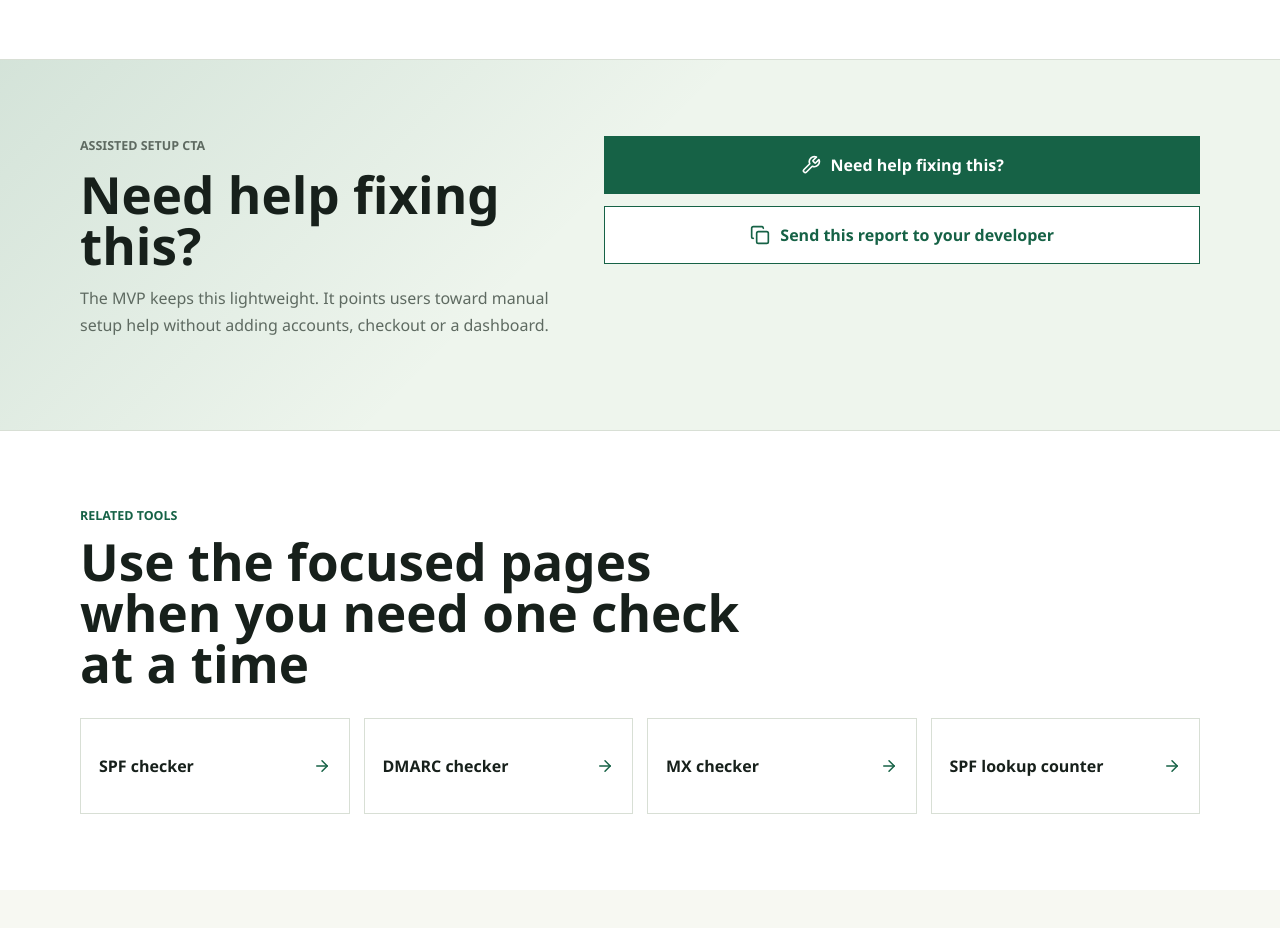
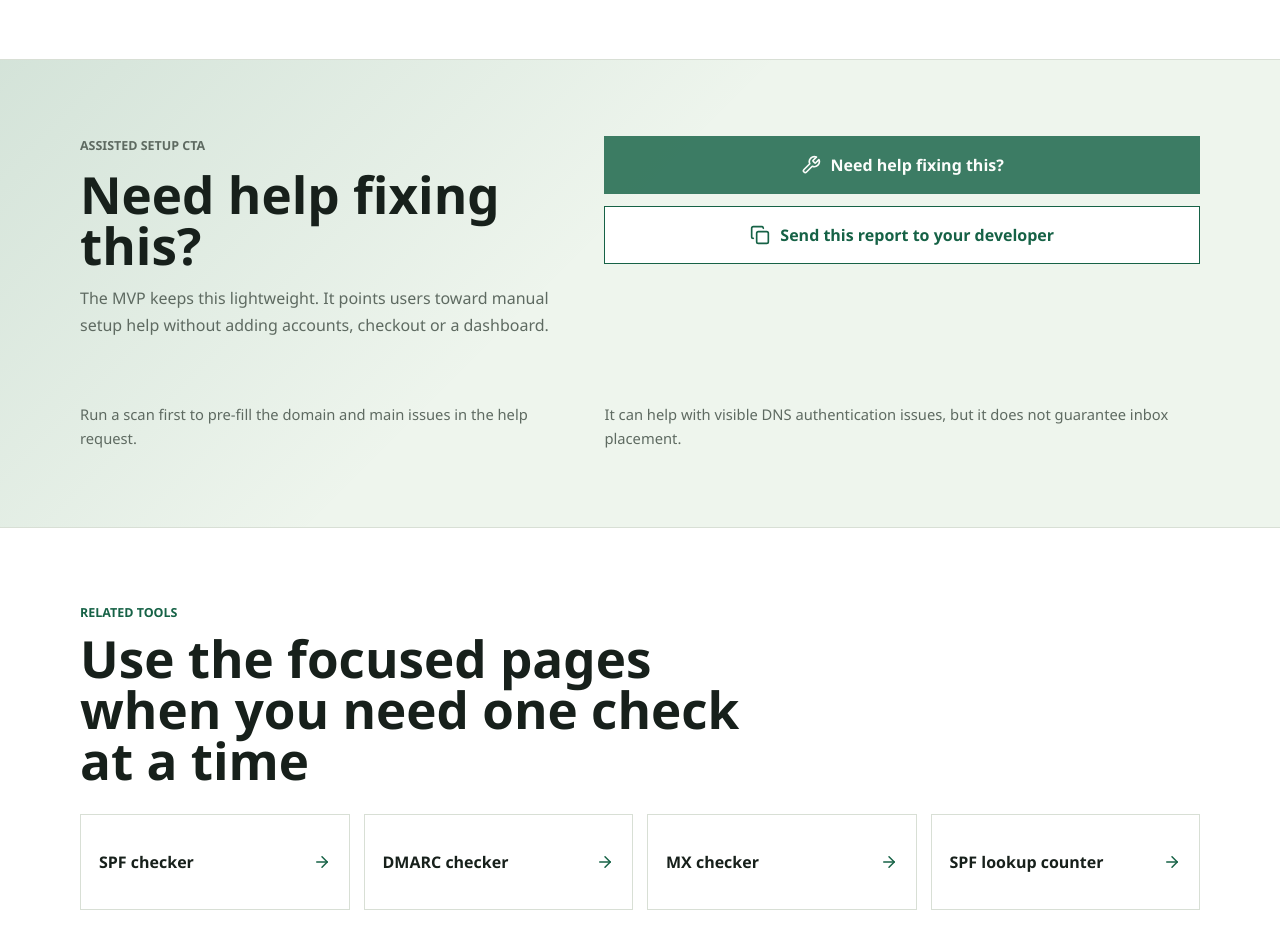
Before and after one commit to jaisonsantos/mailauthcheck, a Next.js app: page / in a window 1280 px wide. Shown: the part 1980-2908 px from the top of the page. Built offline with nearby package versions, Linux system fonts and the light colour scheme; no server answers.

Commit message:
feat: add MVP analytics and external lead capture

```diff
--- a/app/globals.css
+++ b/app/globals.css
@@ -162,7 +162,8 @@ h3 {
 }
 
 .input-row button,
-.cta-actions button {
+.cta-actions button,
+.cta-actions a {
   min-height: 58px;
   display: inline-flex;
   align-items: center;
@@ -171,12 +172,14 @@ h3 {
   padding: 0 20px;
   color: white;
   font-weight: 800;
+  text-decoration: none;
   background: var(--green);
   border: 1px solid var(--green);
 }
 
 .input-row button svg,
-.cta-actions button svg {
+.cta-actions button svg,
+.cta-actions a svg {
   width: 20px;
   height: 20px;
 }
@@ -435,6 +438,7 @@ h3 {
   gap: 12px;
 }
 
+.cta-actions a,
 .cta-actions button {
   width: 100%;
 }
@@ -442,6 +446,13 @@ h3 {
 .cta-actions .secondary {
   color: var(--green);
   background: white;
+}
+
+.cta-note {
+  margin: 0;
+  color: var(--muted);
+  font-size: 0.92rem;
+  line-height: 1.55;
 }
 
 .link-grid {
--- a/app/layout.tsx
+++ b/app/layout.tsx
@@ -1,4 +1,7 @@
 import type { Metadata } from "next";
+
+import { PlausibleProvider } from "@/components/plausible-provider";
+
 import "./globals.css";
 
 const siteUrl = process.env.NEXT_PUBLIC_SITE_URL ?? "http://localhost:3000";
@@ -17,7 +20,10 @@ export default function RootLayout({
 }>) {
   return (
     <html lang="en">
-      <body>{children}</body>
+      <body>
+        <PlausibleProvider />
+        {children}
+      </body>
     </html>
   );
 }
--- a/components/domain-checker.tsx
+++ b/components/domain-checker.tsx
@@ -21,6 +21,8 @@ import type {
   CheckResult,
   ErrorResult,
 } from "@/lib/checker-types";
+import { trackEvent } from "@/lib/analytics";
+import { buildLeadCaptureUrl } from "@/lib/lead-capture";
 import type { CheckerPageConfig } from "@/lib/page-config";
 import { buildDeveloperReport, statusLabel, toneFromStatus } from "@/lib/report";
 
@@ -76,9 +78,15 @@ export function DomainChecker({ config }: { config: CheckerPageConfig }) {
   }, [config.placeholderResult.score, result]);
 
   const displayResult = result ?? config.placeholderResult;
+  const leadCaptureUrl = result ? buildLeadCaptureUrl(result) : null;
 
-async function handleSubmit(event: FormEvent<HTMLFormElement>) {
+  async function handleSubmit(event: FormEvent<HTMLFormElement>) {
     event.preventDefault();
+    const normalizedDomain = domain.trim().toLowerCase();
+    trackEvent("scan_started", {
+      tool: config.pathname,
+      domain_entered: normalizedDomain.length > 0,
+    });
     setIsLoading(true);
     setErrorMessage(null);
 
@@ -113,19 +121,47 @@ async function handleSubmit(event: FormEvent<HTMLFormElement>) {
             ? payload.message
             : "The DNS check could not be completed right now.",
         );
+        trackEvent("scan_failed", {
+          tool: config.pathname,
+          domain: normalizedDomain || null,
+          error:
+            "error" in payload && typeof payload.error === "string"
+              ? payload.error
+              : "request_failed",
+          status_code: response.status,
+        });
         return;
       }
 
       if ("score" in payload) {
-        setResult(payload as AggregateResult);
+        const aggregateResult = payload as AggregateResult;
+        setResult(aggregateResult);
+        trackEvent("scan_completed", {
+          tool: config.pathname,
+          domain: aggregateResult.domain,
+          status: aggregateResult.status,
+          score: aggregateResult.score,
+        });
       } else {
-        setResult(normalizeCheckListResult(payload as CheckListResult));
+        const normalizedResult = normalizeCheckListResult(payload as CheckListResult);
+        setResult(normalizedResult);
+        trackEvent("scan_completed", {
+          tool: config.pathname,
+          domain: normalizedResult.domain,
+          status: normalizedResult.status,
+          score: normalizedResult.score,
+        });
       }
     } catch {
       setResult(null);
       setErrorMessage(
         "The checker could not reach the API. Make sure the FastAPI service is running.",
       );
+      trackEvent("scan_failed", {
+        tool: config.pathname,
+        domain: normalizedDomain || null,
+        error: "network_error",
+      });
     } finally {
       setIsLoading(false);
     }
@@ -139,6 +175,40 @@ async function handleSubmit(event: FormEvent<HTMLFormElement>) {
     await navigator.clipboard.writeText(buildDeveloperReport(result));
     setCopyLabel("Report copied");
     window.setTimeout(() => setCopyLabel("Send this report to your developer"), 1800);
+    trackEvent("cta_clicked", {
+      tool: config.pathname,
+      cta: "send_to_dev",
+      domain: result.domain,
+      status: result.status,
+    });
+    trackEvent("cta_send_to_dev_clicked", {
+      tool: config.pathname,
+      domain: result.domain,
+      status: result.status,
+    });
+  }
+
+  function handleHelpClick() {
+    if (!result) {
+      return;
+    }
+
+    trackEvent("cta_clicked", {
+      tool: config.pathname,
+      cta: "help",
+      domain: result.domain,
+      status: result.status,
+    });
+    trackEvent("cta_help_clicked", {
+      tool: config.pathname,
+      domain: result.domain,
+      status: result.status,
+    });
+    trackEvent("lead_form_started", {
+      tool: config.pathname,
+      domain: result.domain,
+      status: result.status,
+    });
   }
 
   return (
@@ -266,15 +336,35 @@ async function handleSubmit(event: FormEvent<HTMLFormElement>) {
             </p>
           </div>
           <div className="cta-actions">
-            <button type="button">
-              <Wrench aria-hidden="true" />
-              Need help fixing this?
-            </button>
+            {result && leadCaptureUrl ? (
+              <a
+                href={leadCaptureUrl}
+                target="_blank"
+                rel="noreferrer"
+                onClick={handleHelpClick}
+              >
+                <Wrench aria-hidden="true" />
+                Need help fixing this?
+              </a>
+            ) : (
+              <button type="button" disabled>
+                <Wrench aria-hidden="true" />
+                Need help fixing this?
+              </button>
+            )}
             <button className="secondary" type="button" onClick={handleCopyReport}>
               <Copy aria-hidden="true" />
               {copyLabel}
             </button>
           </div>
+          <p className="cta-note">
+            {result
+              ? "This opens a simple external contact form and pre-fills the domain and main issues."
+              : "Run a scan first to pre-fill the domain and main issues in the help request."}
+          </p>
+          <p className="cta-note">
+            It can help with visible DNS authentication issues, but it does not guarantee inbox placement.
+          </p>
         </div>
       </section>
 
--- /dev/null
+++ b/components/plausible-provider.tsx
@@ -0,0 +1,19 @@
+import Script from "next/script";
+
+
+const plausibleDomain = process.env.NEXT_PUBLIC_PLAUSIBLE_DOMAIN;
+
+export function PlausibleProvider() {
+  if (!plausibleDomain) {
+    return null;
+  }
+
+  return (
+    <Script
+      defer
+      data-domain={plausibleDomain}
+      src="https://plausible.io/js/script.js"
+      strategy="afterInteractive"
+    />
+  );
+}
--- /dev/null
+++ b/lib/analytics.ts
@@ -0,0 +1,22 @@
+"use client";
+
+declare global {
+  interface Window {
+    plausible?: (
+      eventName: string,
+      options?: {
+        props?: Record<string, string | number | boolean | null>;
+      },
+    ) => void;
+  }
+}
+
+type EventProps = Record<string, string | number | boolean | null>;
+
+export function trackEvent(eventName: string, props?: EventProps) {
+  if (typeof window === "undefined") {
+    return;
+  }
+
+  window.plausible?.(eventName, props ? { props } : undefined);
+}
--- /dev/null
+++ b/lib/lead-capture.ts
@@ -0,0 +1,41 @@
+import type { AggregateResult } from "@/lib/checker-types";
+
+
+const leadCaptureUrl = process.env.NEXT_PUBLIC_LEAD_CAPTURE_URL;
+const contactEmail =
+  process.env.NEXT_PUBLIC_CONTACT_EMAIL ?? "hello@mailauthcheck.com";
+
+export function buildLeadCaptureUrl(result: AggregateResult) {
+  const issueSummary = result.checks
+    .filter((check) => check.status !== "ok")
+    .map((check) => `${check.checkName}: ${check.summary}`)
+    .slice(0, 3)
+    .join(" | ");
+
+  if (!leadCaptureUrl) {
+    const subject = encodeURIComponent(
+      `MailAuthCheck help request for ${result.domain}`,
+    );
+    const body = encodeURIComponent(
+      [
+        `Domain: ${result.domain}`,
+        `Status: ${result.status}`,
+        `Score: ${result.score}/100`,
+        issueSummary ? `Main issues: ${issueSummary}` : "Main issues: none listed",
+        "",
+        "I would like help reviewing SPF, DMARC and MX for this domain.",
+      ].join("\n"),
+    );
+
+    return `mailto:${contactEmail}?subject=${subject}&body=${body}`;
+  }
+
+  const url = new URL(leadCaptureUrl);
+  url.searchParams.set("domain", result.domain);
+  url.searchParams.set("status", result.status);
+  url.searchParams.set("score", String(result.score));
+  if (issueSummary) {
+    url.searchParams.set("issues", issueSummary);
+  }
+  return url.toString();
+}
```
Also changed, not shown: 4 other files (tests, documents, lock files or other folders).
